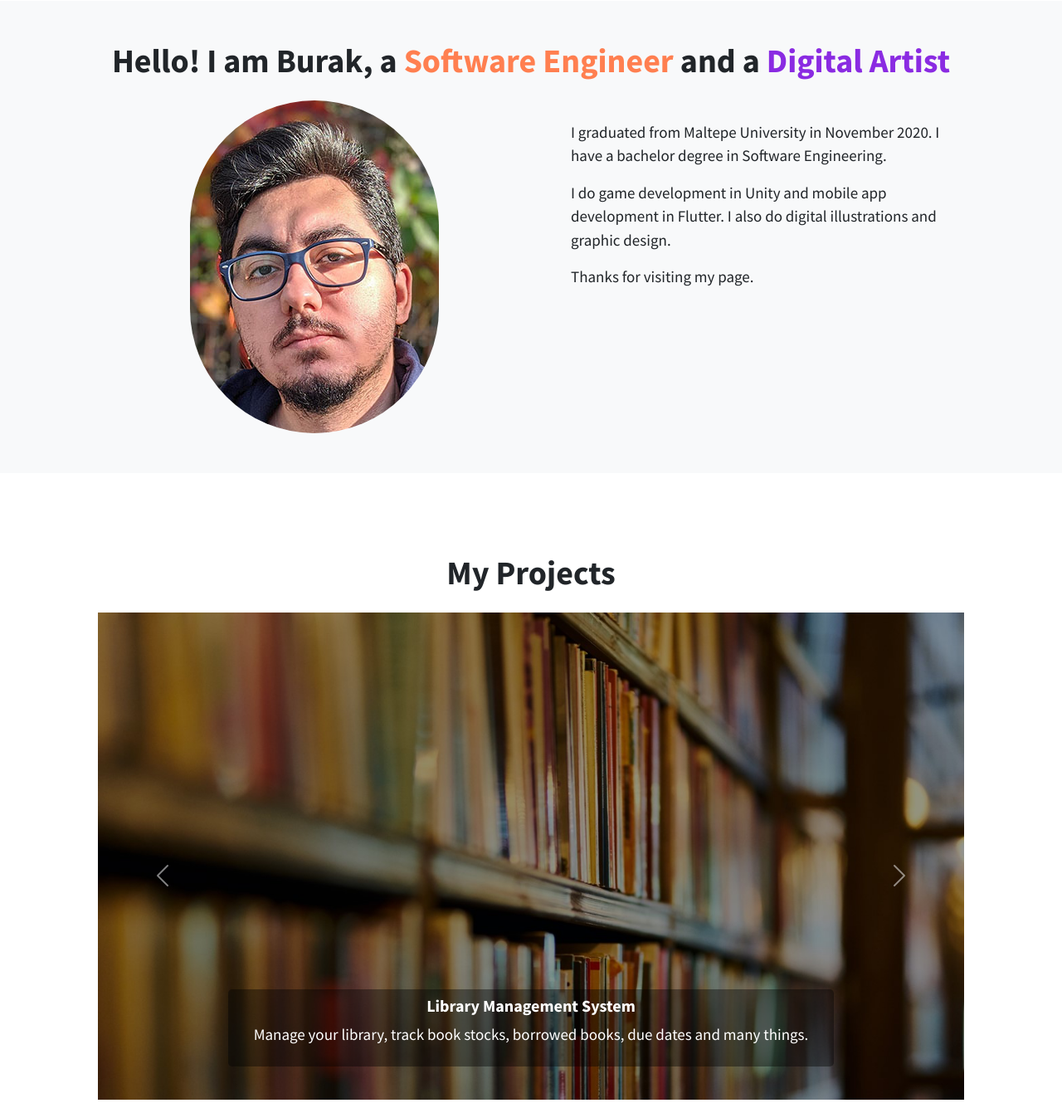
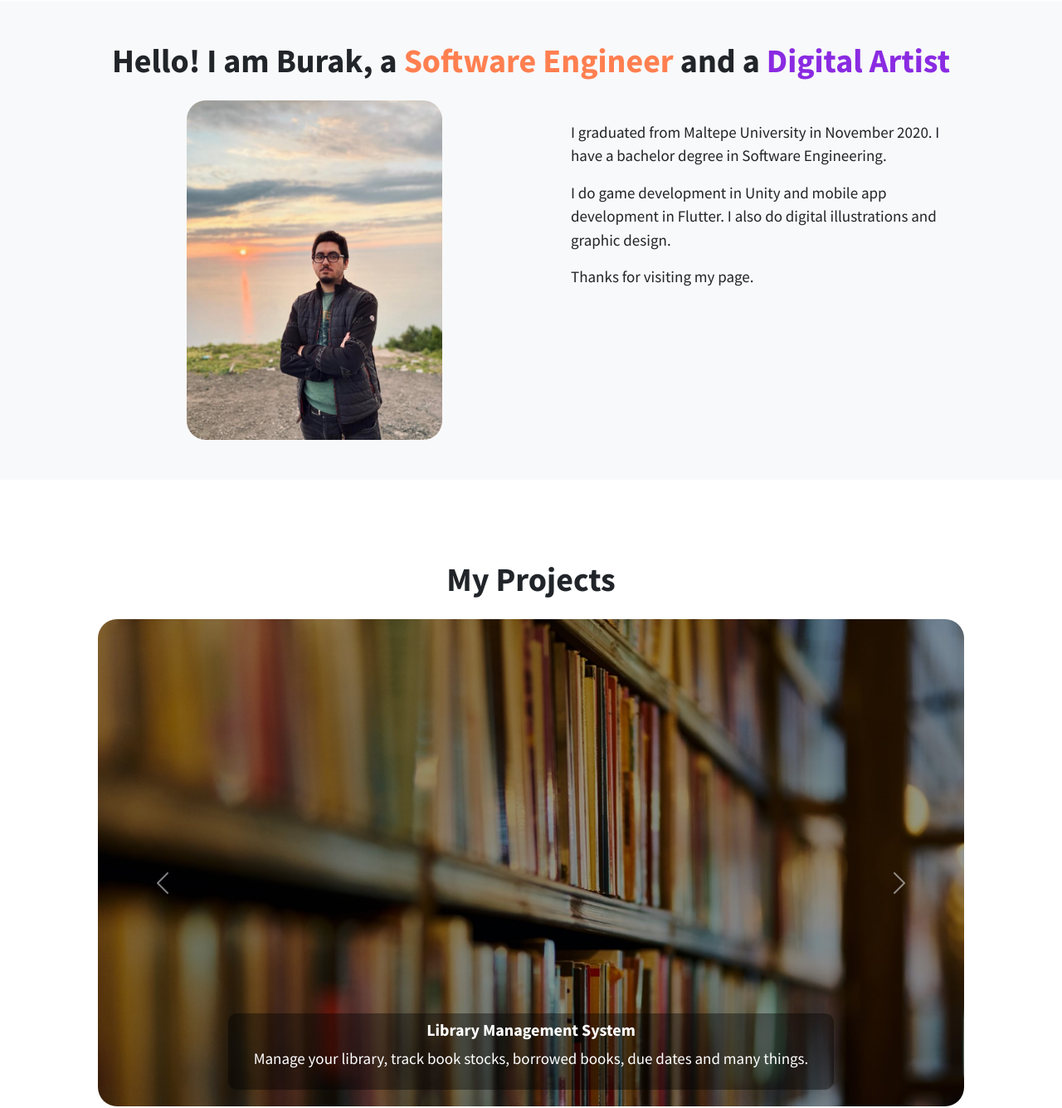
Before and after one commit to burakomer/burakomer.github.io, a plain HTML site: page index.html in a window 1280 px wide. Shown: the part 60-1395 px from the top of the page at 83% size. Drawn offline with nearby package versions, Linux system fonts and the light colour scheme.

Commit message:
+ New self portrait. + Added jquery for carousel caption styling.

```diff
--- a/index.html
+++ b/index.html
@@ -55,7 +55,8 @@
       </h1>
       <div class="d-flex flex-row justify-content-center flex-wrap">
         <div class="col-md-6">
-          <img src="content/self-portrait.png" class="rounded-pill mx-auto d-block" alt="Photo of Burak" />
+          <img src="content/self-portrait.jpeg" class="self-portrait rounded-rect mx-auto d-block"
+            alt="Photo of Burak" />
         </div>
         <div class="about-text col-md-6 ps-5 pt-4">
           <p>
@@ -81,35 +82,28 @@
         My Projects
       </h1>
       <div id="projects-slider" class="carousel slide pb-5" data-bs-ride="carousel">
-        <div class="carousel-inner">
+        <div class="carousel-inner rounded-rect">
           <div class="carousel-item active">
             <img src="content/ranger-slider.jpg" class="d-block w-100" alt="Ranger Saga">
             <div class="carousel-caption d-inline d-md-block">
-              <div class="rounded-3 bg-semiopaque p-2">
               <h5 class="thick-header">Ranger Saga</h5>
               <p>A mobile game where you shoot enemies with your bow. Defeat enemies and save the
                 world!</p>
             </div>
           </div>
-          </div>
-
           <div class="carousel-item">
             <img src="content/library-slider.jpg" class="d-block w-100" alt="Library Management System">
             <div class="carousel-caption d-inline d-md-block">
-              <div class="rounded-3 bg-semiopaque p-2">
               <h5 class="thick-header">Library Management System</h5>
               <p>Manage your library, track book stocks, borrowed books, due dates and many things.</p>
-              </div>
             </div>
           </div>
 
           <div class="carousel-item">
             <img src="content/diet-slider.jpg" class="d-block w-100" alt="Dietitian App">
             <div class="carousel-caption d-inline d-md-block">
-              <div class="rounded-3 bg-semiopaque p-2">
               <h5 class="thick-header">Dietitian App</h5>
               <p>Create diet schedules fast and easy for your clients.</p>
-              </div>
             </div>
           </div>
 
--- a/src/css/burak.css
+++ b/src/css/burak.css
@@ -15,6 +15,14 @@ body {
 
  .navbar-brand {
      font-weight: 900;
+ }
+
+ .rounded-rect {
+    border-radius: 23px;
+ }
+
+ .rounded-rect-sm {
+    border-radius: 11px;
  }
 
  .social {
--- a/src/js/burak.js
+++ b/src/js/burak.js
@@ -24,6 +24,11 @@ jQuery(function () {
 
   responsiveUpdate();
   $(window).on("resize", responsiveUpdate);
+
+  var selfPortrait = $(".self-portrait");
+  selfPortrait.width(selfPortrait.width() * 0.4);
+
+  $(".carousel-caption").addClass("rounded-rect-sm bg-semiopaque p-2");
 });
 
 function responsiveUpdate() {
```
Also changed, not shown: content/self-portrait.jpeg (added). Lines whose indentation alone changed are shown as unchanged.
